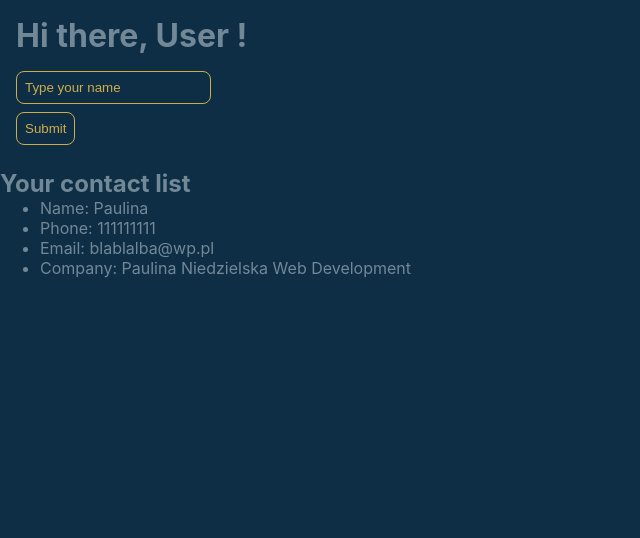
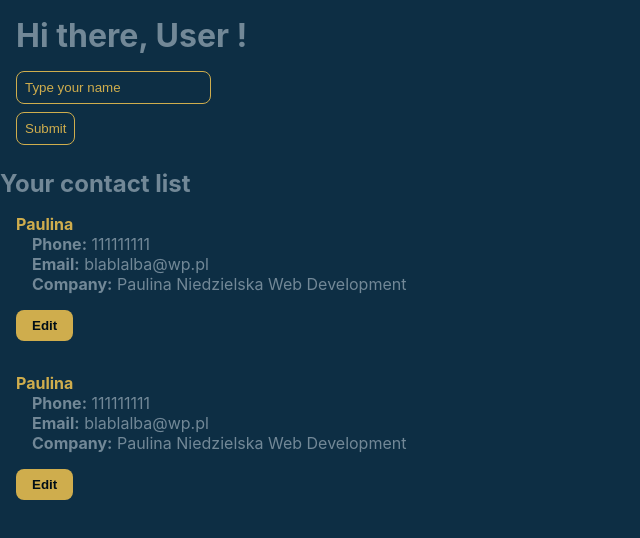
Before and after one commit to PaulinaNi/ContactListApp, a React (Create React App) app: page / in a window 1280 px wide. Shown: the top 538 px of the page, without its empty margins (0-640 px from the left). Built offline with nearby package versions, Linux system fonts and the light colour scheme.

Commit message:
added component with all contacts and styling contact card

```diff
--- a/src/App.js
+++ b/src/App.js
@@ -1,15 +1,12 @@
 import './App.css';
 import Welcome from './components/welcome/welcome.component';
-import ContactCard from './components/contactCard/contactCard.component';
+import ContactsSection from './components/contactsSection/contactsSection.component';
 
 function App() {
   return (
     <div>
       <Welcome />
-      <h2>Your contact list</h2>
-      {/* search imput */}
-      {/* contact list component*/}
-      <ContactCard name="Paulina" phone="111111111" email="blablalba@wp.pl" company="Paulina Niedzielska Web Development" />
+      <ContactsSection />
     </div>
   )
 }
--- a/src/components/contactCard/constactCard.style.css
+++ b/src/components/contactCard/constactCard.style.css
@@ -0,0 +1,15 @@
+.contactCard {
+ color: var(--color-accent);
+ font-weight: bold;
+ padding: 0 0 1rem 0;
+}
+
+.contactCard li {
+ font-weight: normal;
+ list-style: none;
+ padding-left: 1rem;
+}
+
+.contactCardHolder {
+ padding: 1rem;
+}
--- a/src/components/contactCard/contactCard.component.jsx
+++ b/src/components/contactCard/contactCard.component.jsx
@@ -1,15 +1,26 @@
 import "./constactCard.style.css"
+import Button from "../button/button.component"
 
 export default function ContactCard(props) {
- const { name, phone, email, company } = props
+ const { name, phone, email, company, id } = props
+
+ function editButtonHandler(id) {
+  console.log("start editing", id)
+ }
  return (
-  <div>
-   <ul>
-    <li>Name: {name}</li>
-    <li>Phone: {phone}</li>
-    <li>Email: {email}</li>
-    <li>Company: {company}</li>
+  <div className="contactCardHolder">
+   <ul className="contactCard">{name}
+    <li>
+     <strong>Phone:</strong> {phone}
+    </li>
+    <li>
+     <strong>Email:</strong> {email}
+    </li>
+    <li>
+     <strong>Company:</strong> {company}
+    </li>
    </ul>
+   <Button onClick={() => editButtonHandler(id)} text="Edit" />
   </div>
  )
 }
--- /dev/null
+++ b/src/components/contactsSection/contactsSection.component.jsx
@@ -0,0 +1,31 @@
+import "./contactsSection.style.css"
+import ContactCard from "../contactCard/contactCard.component"
+import { useState } from "react"
+
+export default function ContactsSection() {
+ const list = [{
+  name: "Paulina",
+  phone: "111111111",
+  email: "blablalba@wp.pl",
+  company: "Paulina Niedzielska Web Development",
+  id: 1
+ },
+ {
+  name: "Paulina",
+  phone: "111111111",
+  email: "blablalba@wp.pl",
+  company: "Paulina Niedzielska Web Development",
+  id: 2
+ }
+ ]
+ const [contactList, setContactList] = useState(list)
+ return (
+  <div>
+   <h2>Your contact list</h2>
+   {contactList.map(contact =>
+    <ContactCard key={contact.id} name={contact.name} phone={contact.phone} email={contact.email} company={contact.company} id={contact.id} />
+   )}
+
+  </div>
+ )
+}
```
Also changed, not shown: src/components/contactsSection/contactsSection.style.css (added).
